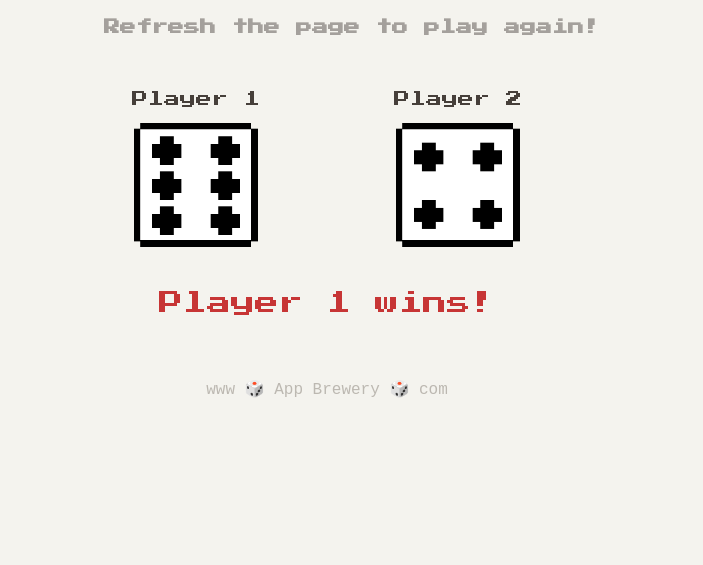
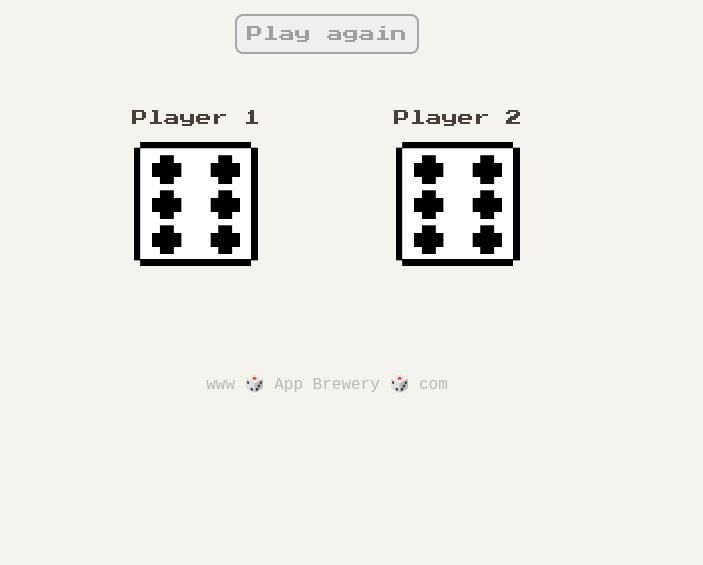
Before and after one commit to cristianescs/TheDiceeGame, a plain HTML site: page index.html in a window 1280 px wide. Shown: the part 251-816 px from the top of the page, without its empty margins (313-1016 px from the left). Drawn offline with Linux system fonts and the light colour scheme; a web font is replaced by a local one.

Commit message:
Added button

```diff
--- a/index.html
+++ b/index.html
@@ -12,7 +12,7 @@
 
     <div class="container">
       <h1>Dicee Game</h1>
-      <h4>Refresh the page to play again!</h4>
+      <button id="refresh">Play again</button>
 
       <div class="dice">
         <p>Player 1</p>
--- a/index.js
+++ b/index.js
@@ -1,3 +1,5 @@
+
+    document.querySelector("#refresh").addEventListener("click", function(){
 
     var randomNumber1 = Math.floor(Math.random() * 6) + 1;
     var dicePlayer1 = "dice" + randomNumber1;
@@ -16,3 +18,5 @@
     } else {
         winner.innerHTML = "Draw!";
     }
+
+    });
--- a/styles.css
+++ b/styles.css
@@ -27,11 +27,21 @@ h1 {
 }
 
 
-h4 {
-  margin: 40px 0 0 50px;
+button {
+  display: flex;
+  margin: 30px auto 0 auto;
+  padding: 10px;
+  cursor: pointer;
+  border-radius: 8px;
   font-family: 'Press Start 2P', cursive;
   font-size: 1rem;
   color: #463f3a75;
+  border: 2px solid  #a8a6a5;
+}
+
+button:hover{
+  background-color: #5c5856;
+  color: white;
 }
 
 
```
